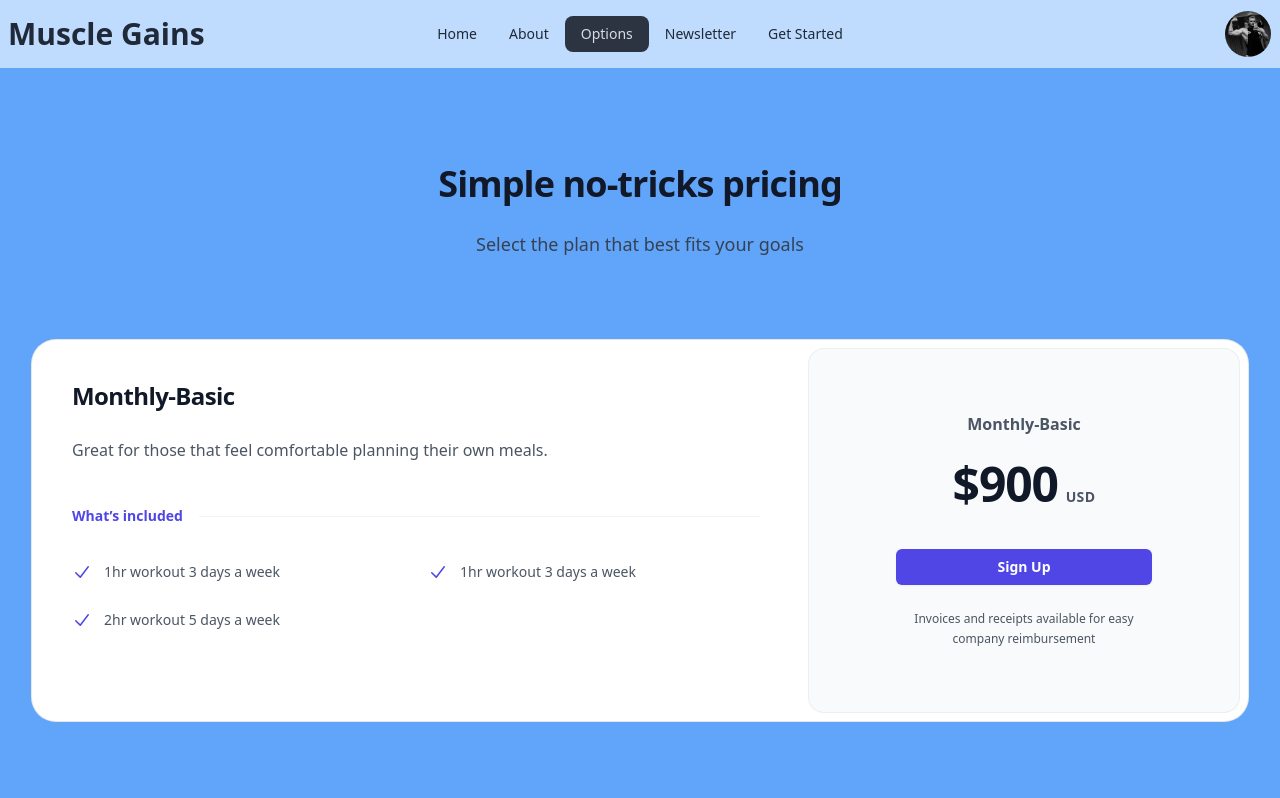
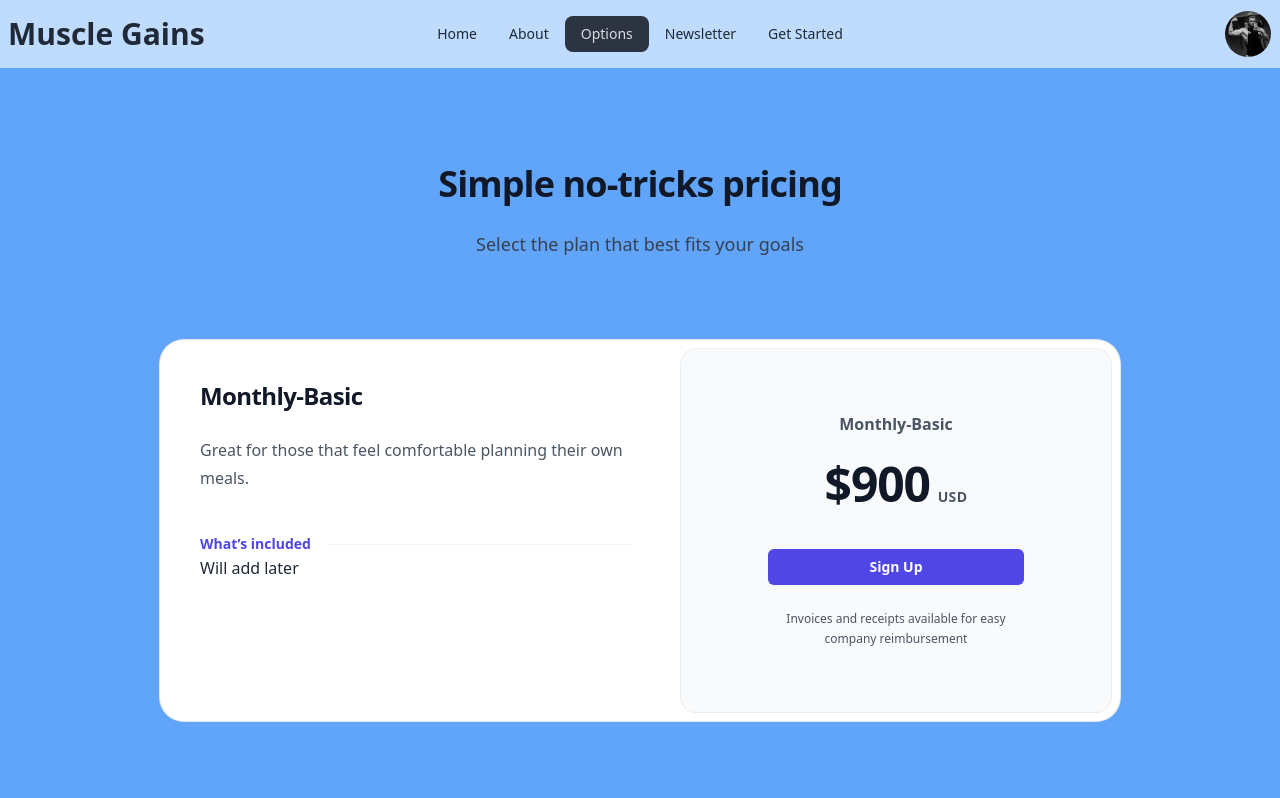
Before and after one commit to ken-cherry/muscle-gains, a React (Vite) app: page /options in a window 1280 px wide. Shown: the top 798 px of the page. Built offline with nearby package versions, Linux system fonts and the light colour scheme.

Commit message:
Styled: Options, Landing pages. Updated: data.js

```diff
--- a/src/components/Includes.jsx
+++ b/src/components/Includes.jsx
@@ -10,14 +10,14 @@ const Includes = () => {
       className="mt-8 grid grid-cols-1 gap-4 text-sm leading-6 text-gray-600 sm:grid-cols-2 sm:gap-6"
     >
       {prices.map((item) => {
-        const { id, includes1 } = item;
+        const { id, workout } = item;
         return (
           <li key={id} className="flex gap-x-3">
             <CheckIcon
               className="h-6 w-5 flex-none text-indigo-600"
               aria-hidden="true"
             />
-            {includes1}
+            {workout}
           </li>
         );
       })}
--- a/src/data.js
+++ b/src/data.js
@@ -26,26 +26,34 @@ export const prices = [
     title: "Monthly-Basic",
     text: "Great for those that feel comfortable planning their own meals.",
     price: 900,
-    includes1: "1hr workout 3 days a week",
+    includes: [
+      {
+        workout: "1hr workout 3 days a week",
+      },
+    ],
   },
   {
     id: 2,
     title: "Monthly-Intermediate",
     text: "Great for those that want help with their diet planning.",
     price: 1200,
-    includes1: "1hr workout 3 days a week",
-    includes2: "Meal Planning",
-    includes3: "Trainer maintained log",
+    includes: [
+      {
+        workout: "2hr workout 3 days a week",
+        meals: "Meal Planning",
+        log: "Trainer maintained log",
+      },
+    ],
   },
   {
     id: 3,
     title: "Monthly-Committed",
     text: "Ideal for serious competitors",
     price: 2000,
-    includes1: "2hr workout 5 days a week",
-    includes2: "Meal Planning",
-    includes3: "Trainer maintained log",
-    includes4: "Weekly Measurements",
+    workout: "2hr workout 5 days a week",
+    meals: "Meal Planning",
+    log: "Trainer maintained log",
+    measurements: "Weekly Measurements",
   },
 ];
 
--- a/src/index.css
+++ b/src/index.css
@@ -5,3 +5,6 @@
 :root {
   min-width: 422px;
 }
+.hero-content {
+  max-width: 60rem;
+}
--- a/src/pages/GetStarted.jsx
+++ b/src/pages/GetStarted.jsx
@@ -6,8 +6,8 @@ const GetStarted = () => {
   return (
     <>
       <form>
-        <div className="space-y-12 px-2 bg-blue-300">
-          <div className="border-b border-gray-900/10 pb-12 py-2">
+        <div className="space-y-12 px-2 bg-blue-300 ">
+          <div className="border-b border-gray-900/10 pb-12 py-2 ">
             <h2 className="text-base font-semibold leading-7 text-gray-900 text-center">
               Personal Information
             </h2>
@@ -15,7 +15,7 @@ const GetStarted = () => {
               Use a permanent address where you can receive mail.
             </p>
 
-            <div className="mt-10 grid grid-cols-1 gap-x-6 gap-y-8 sm:grid-cols-6 ">
+            <div className="mt-10 grid grid-cols-1 gap-x-6 gap-y-8 sm:grid-cols-6 max-w-2xl m-auto">
               <div className="sm:col-span-3">
                 <label
                   htmlFor="first-name"
--- a/src/pages/Landing.jsx
+++ b/src/pages/Landing.jsx
@@ -5,7 +5,7 @@ function Landing() {
   return (
     <>
       <div className="hero min-h-screen bg-base-200">
-        <div className="hero-content flex-col lg:flex-row  ">
+        <div className="hero-content flex-col lg:flex-row">
           <img src={logan} className="max-w-sm rounded-lg shadow-2xl" />
           <div>
             <h1 className="text-5xl font-bold">Get Built, with Logan</h1>
--- a/src/pages/Options.jsx
+++ b/src/pages/Options.jsx
@@ -3,12 +3,13 @@ import React from "react";
 import { prices } from "../data";
 import Includes from "../components/Includes";
 import { NavLink } from "react-router-dom";
+import { CheckIcon } from "@heroicons/react/20/solid";
 // import { Prices } from "../components";
 
 const Options = () => {
   return (
     <div className="bg-blue-400 lg:py-24 sm:py-32">
-      <div className="mx-auto max-w-7xl px-6 lg:px-8">
+      <div className="mx-auto max-w-5xl px-6 lg:px-8">
         <div className="mx-auto max-w-2xl sm:text-center">
           <h2 className="text-3xl font-bold tracking-tight text-gray-900 sm:text-4xl">
             Simple no-tricks pricing
@@ -18,7 +19,8 @@ const Options = () => {
           </p>
         </div>
         {prices.map((item) => {
-          const { id, title, text, price } = item;
+          const { id, title, text, price, workout, meals, log, measurements } =
+            item;
           return (
             <div
               className="bg-white mx-auto mt-16 max-w-2xl rounded-3xl ring-1 ring-gray-200 sm:mt-20 lg:mx-0 lg:flex lg:max-w-none"
@@ -35,7 +37,20 @@ const Options = () => {
                   </h4>
                   <div className="h-px flex-auto bg-gray-100" />
                 </div>
-                <Includes />
+                {/* <Includes /> */}
+                Will add later
+                {/* <ul
+                  role="list"
+                  className="mt-8 grid grid-cols-1 gap-4 text-sm leading-6 text-gray-600 sm:grid-cols-2 sm:gap-6"
+                >
+                  <li className="flex gap-x-3">
+                    <CheckIcon
+                      className="h-6 w-5 flex-none text-indigo-600"
+                      aria-hidden="true"
+                    />
+                    {workout}
+                  </li>
+                </ul> */}
               </div>
               <div className="-mt-2 p-2 lg:mt-0 lg:w-full lg:max-w-md lg:flex-shrink-0">
                 <div className="rounded-2xl bg-gray-50 py-10 text-center ring-1 ring-inset ring-gray-900/5 lg:flex lg:flex-col lg:justify-center lg:py-16">
```
